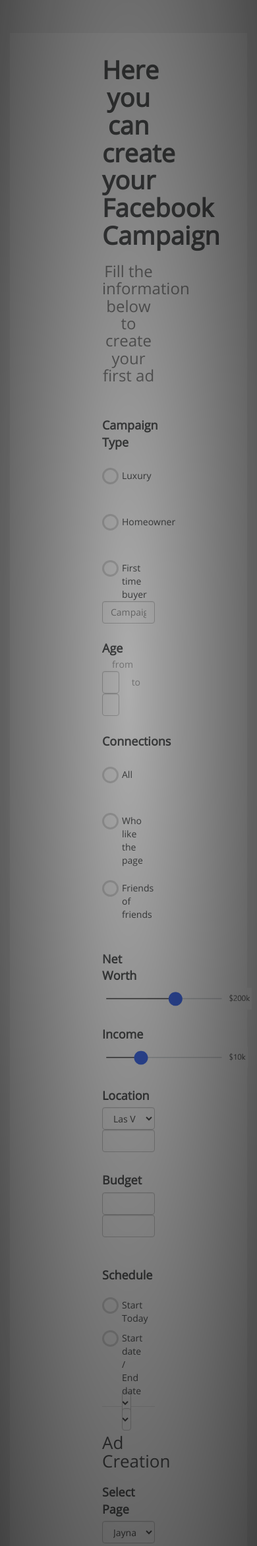
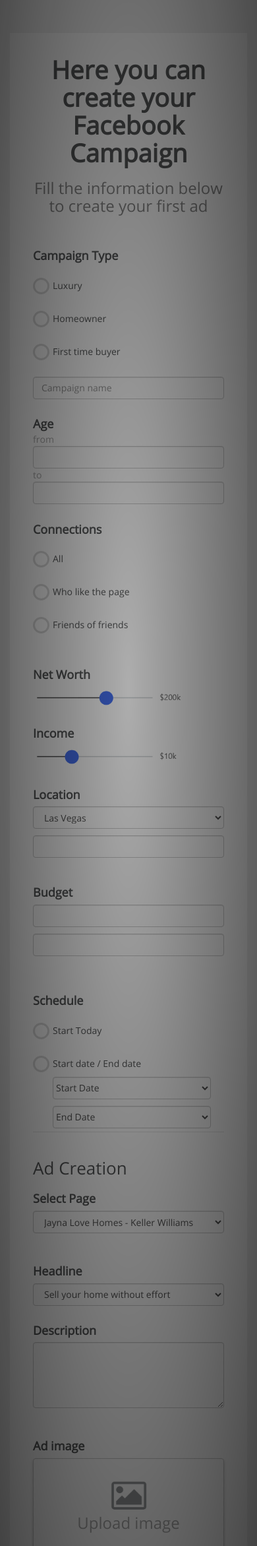
Before and after one commit to tanu-logiciel/keller-villiams, a PHP site: page /create-ad.php in a window 390 px wide. Shown: the part 257-2600 px from the top of the page at 66% size. Run offline with PHP 8.4, Linux system fonts and the light colour scheme.

Commit message:
responsivenss - create Ad page

```diff
--- a/assets/less/base.less
+++ b/assets/less/base.less
@@ -534,10 +534,10 @@ input.blue[type="checkbox"]:checked + label:after {
 			margin-bottom: 0;
 		}
 		span {
-			padding: 0 15px;
+			padding: 0 10px;
 		}
 		input {
-			width: 30%;
+			width: 28%;
 		}
 	}
 	.range-slider {
@@ -560,9 +560,65 @@ input.blue[type="checkbox"]:checked + label:after {
 	}
 	.schedule-select {
 		select {
-			width: 28%;
+			width: 12%;
 			padding-left: 0;
 			margin-top: -9px;
 		}
 	}
 }
+@media(max-width: 1200px) {
+	.create-ad {
+		padding-left: 100px;
+		padding-right: 100px;
+	}
+}
+@media(max-width: 991px) {
+	.create-ad {
+		padding: 35px;
+		.range-slider label {
+			width: 100%;
+		}
+		.schedule-select select {
+			width: 20%;
+		}
+	}
+}
+@media(max-width: 767px) {
+	.create-ad {
+	    .location-group {
+	    	input, select {
+	    		margin-bottom: 10px;
+	    	}
+	    }
+	    .schedule-select select {
+		    display: inline-block;
+		    margin: 0;
+		    width: 25%;
+		}
+		textarea.form-control {
+		    min-height: 100px;
+		}
+	}
+}
+@media(max-width: 480px) {
+	.create-ad {
+		.age-group {
+			span, input, label {
+				display: block;
+				width: 100%;
+			}
+			span {
+				padding-left: 0;
+			}
+		}
+		.checkbox-col {
+			display: block;
+			margin-bottom: 0;
+		}
+		.schedule-select select {
+			margin: 10px 0 0;
+			display: block;
+			width: 100%;
+		}
+	}
+}
--- a/create-ad.php
+++ b/create-ad.php
@@ -115,7 +115,7 @@
 			</div>
 		</div><br>
 		<div class="row text-left">
-			<div class="col-sm-6">
+			<div class="col-sm-12">
 				<div class="form-group">
 					<label>Schedule</label>
 					<div class="form-inline">
```
Also changed, not shown: assets/css/style.css.
